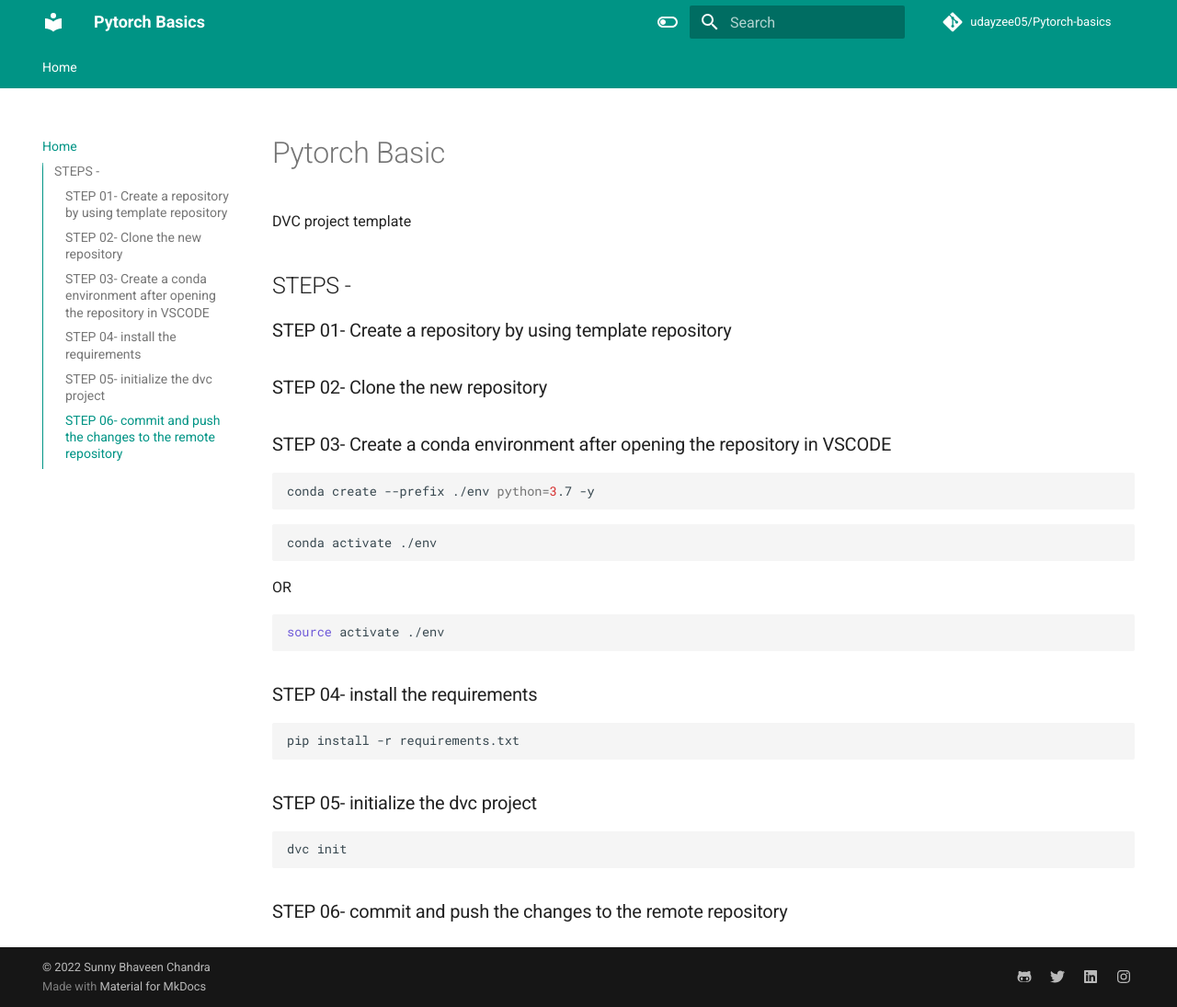
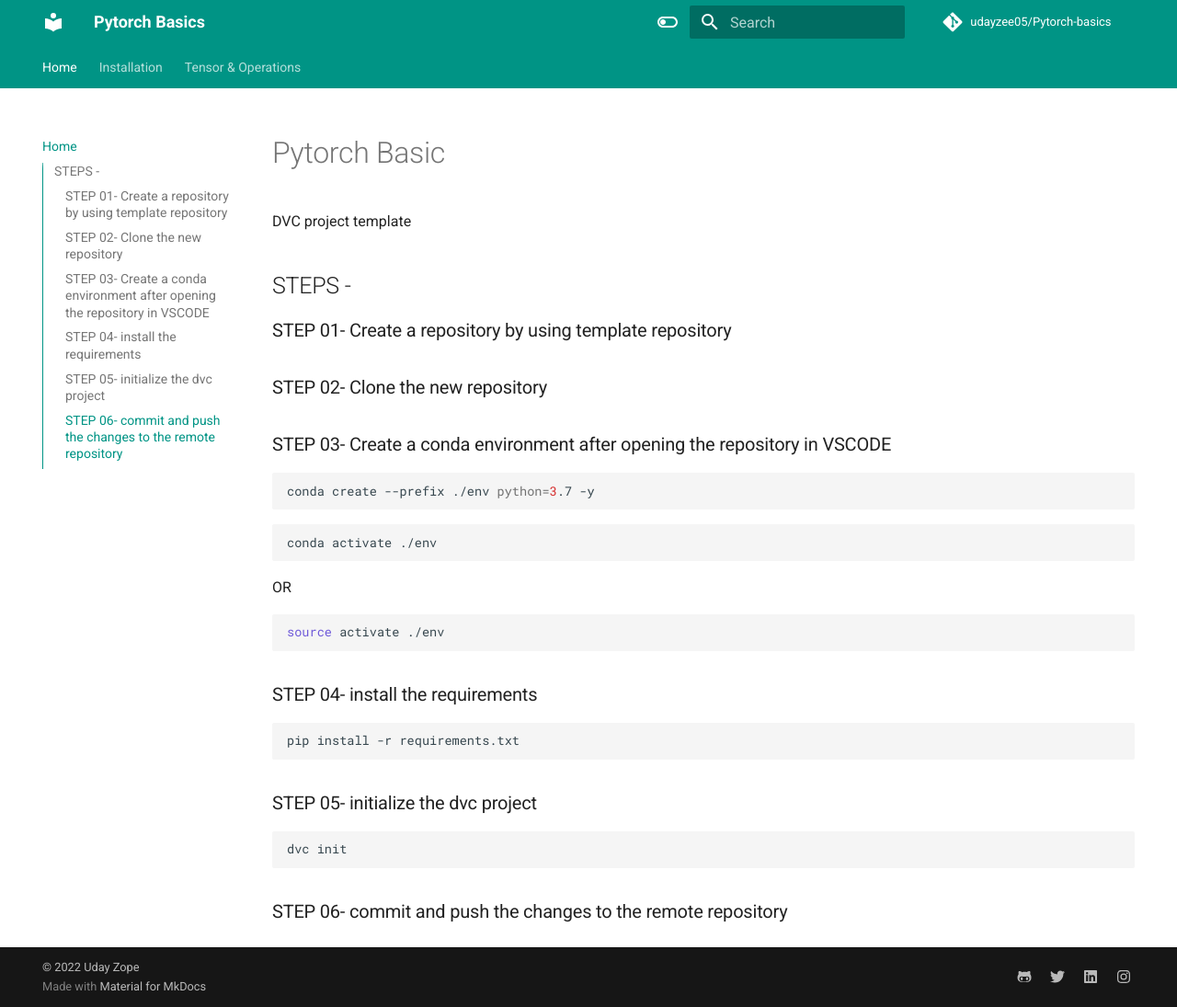
Before and after one commit to udayzee05/Pytorch-basics, an MkDocs documentation site: the page built from docs/index.md, in a window 1280 px wide and 1095 px high. Shown: the whole window at 92% size. Built offline with MkDocs 1.6.1 and Material for MkDocs 9.7.7, drawn with Linux system fonts in a browser that asks for light colours; comment, search, counter and statistics services are not loaded; old or Windows-style settings are respelled for this version of MkDocs.

Commit message:
Update mkdocs.yml

```diff
--- a/mkdocs.yml
+++ b/mkdocs.yml
@@ -3,6 +3,8 @@
 # defeine TOC or order of website-
 nav:
   - Home: index.md
+  - Installation: docs\Section_001_Pytorch_introduction.md
+  - Tensor & Operations: docs\Section_002_Pytorch_Tensors_and_operations.md
 
 site_author: Uday Zope
 site_description: >-
@@ -70,4 +72,4 @@
   - search
 
 copyright: |
-  &copy; 2022 <a href="https://github.com/udayzee05"  target="_blank" rel="noopener">Sunny Bhaveen Chandra</a>
+  &copy; 2022 <a href="https://github.com/udayzee05"  target="_blank" rel="noopener">Uday Zope</a>
```
